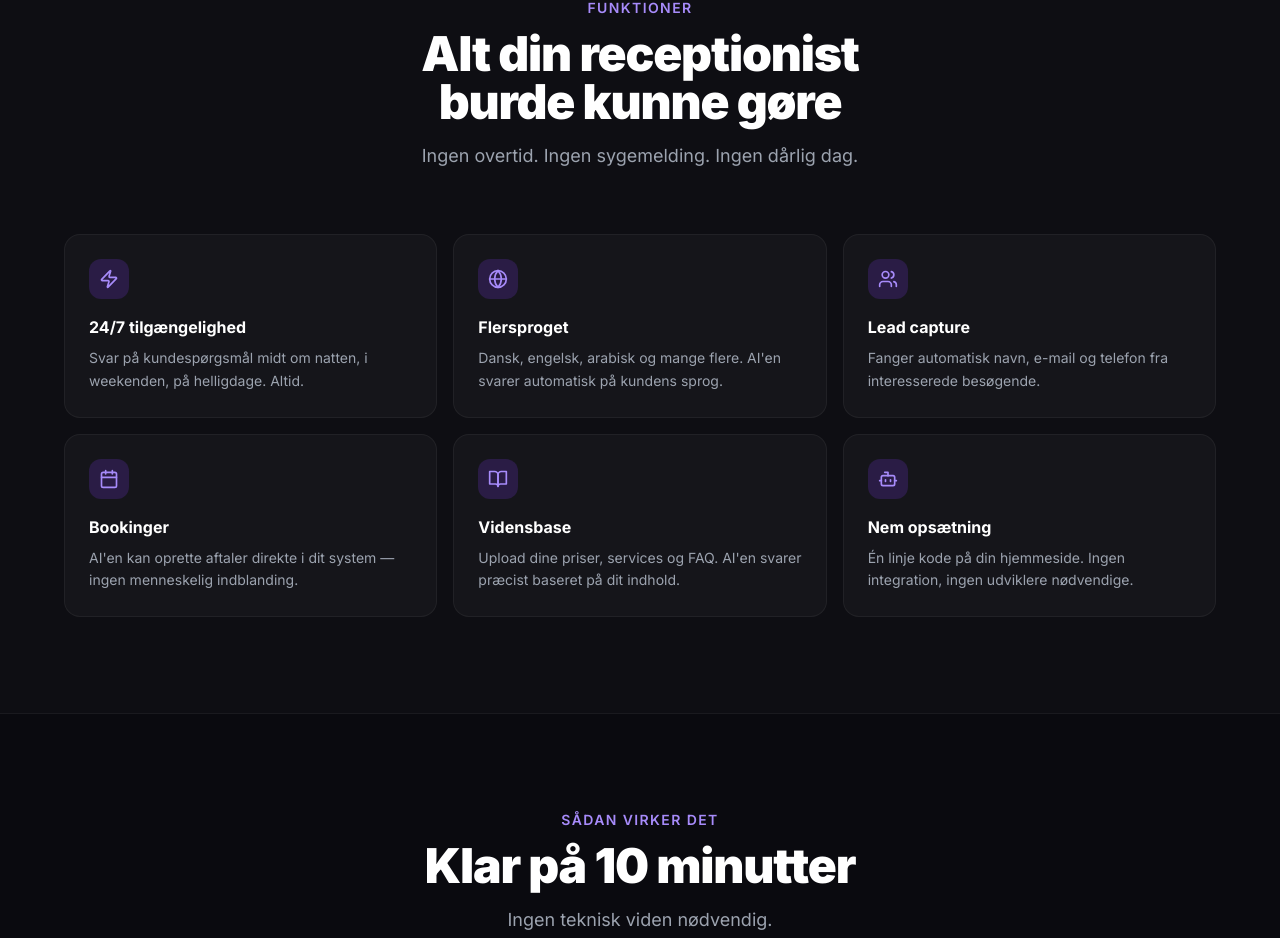
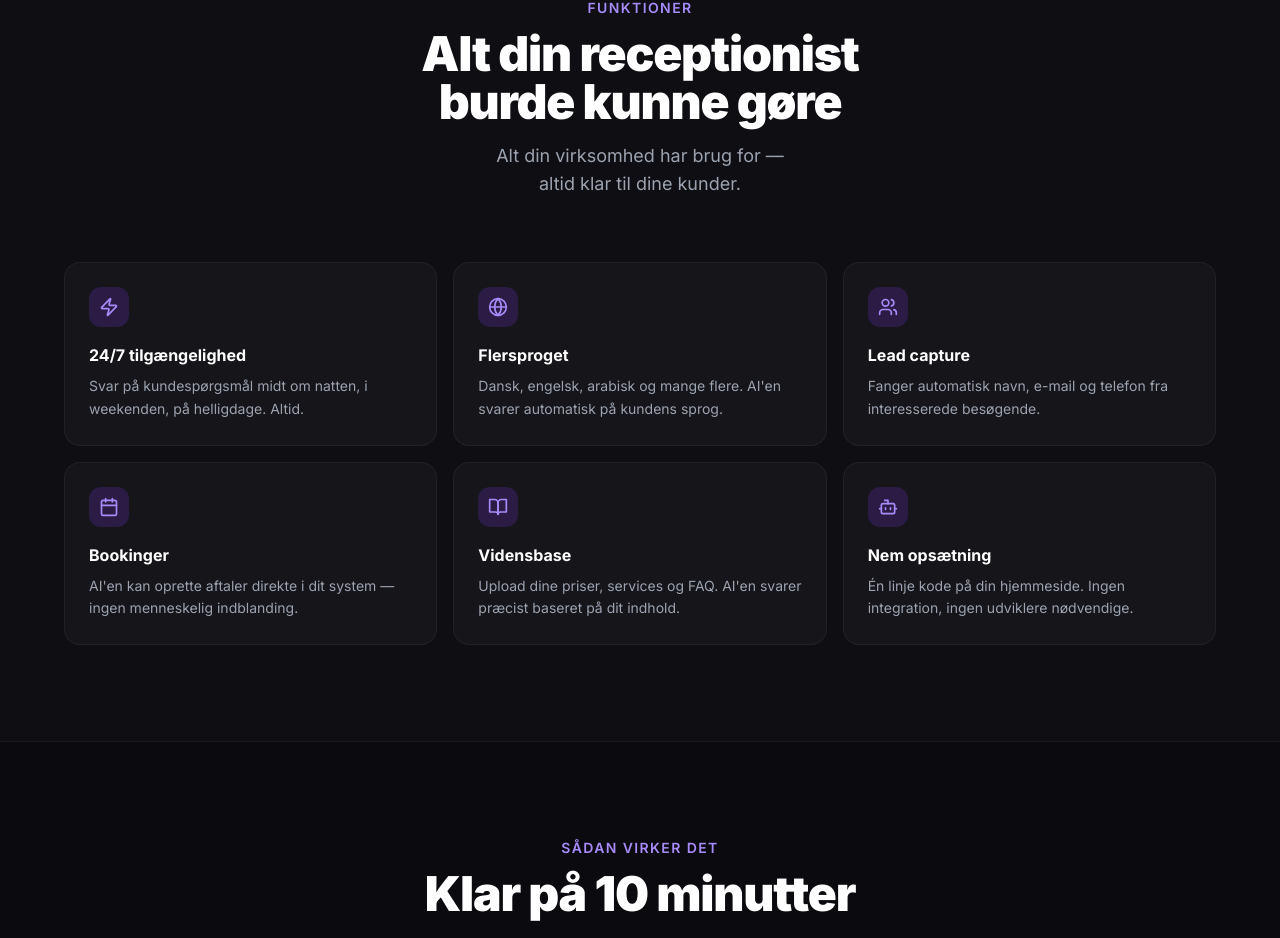
Before and after one commit to RedaDenmark/deskio-landing, a Next.js app: page / in a window 1280 px wide. Shown: the part 2414-3352 px from the top of the page. Built offline with nearby package versions, Linux system fonts and the light colour scheme.

Commit message:
Rewrite features subheadline to warm and positive tone
Made-with: Cursor

```diff
--- a/app/page.tsx
+++ b/app/page.tsx
@@ -202,7 +202,7 @@ export default function HomePage() {
               Alt din receptionist<br />burde kunne gøre
             </h2>
             <p className="text-gray-400 text-lg max-w-xl mx-auto">
-              Ingen overtid. Ingen sygemelding. Ingen dårlig dag.
+              Alt din virksomhed har brug for —<br />altid klar til dine kunder.
             </p>
           </FadeUp>
 
```
